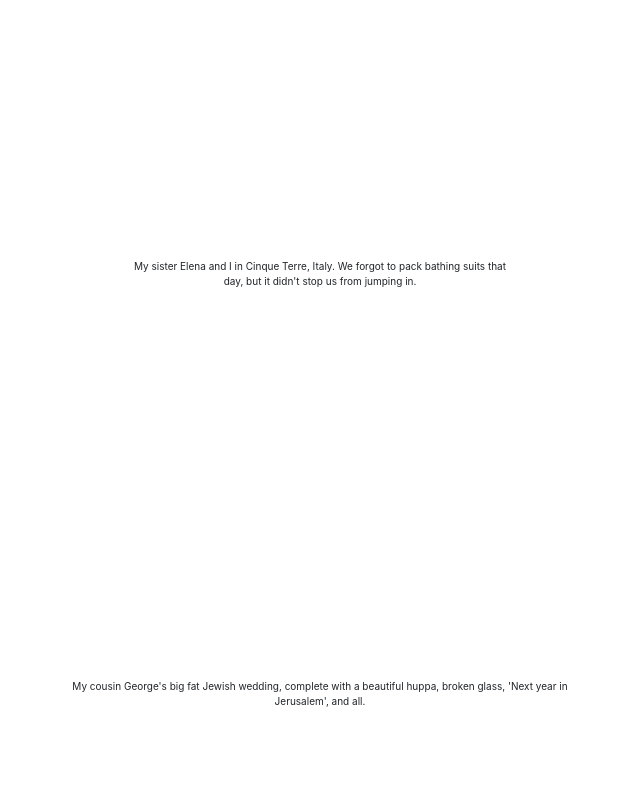
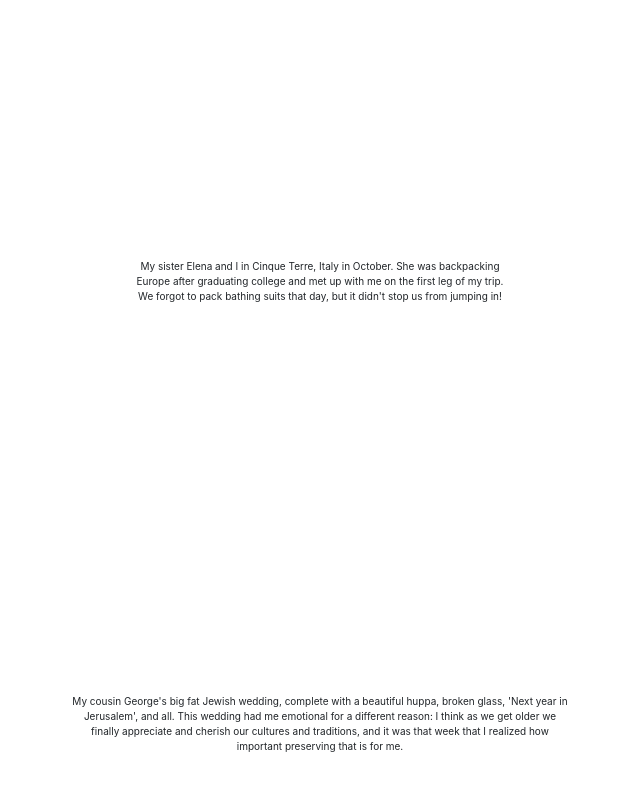
Before and after one commit to dalkat/dalkat.github.io, a Jekyll site: the page built from update-1.md, in a window 1280 px wide and 900 px high, scrolled down 5830 px. Shown: the top 791 px of the window, without its empty margins (0-640 px from the left). Built offline with Jekyll 4.4.1, drawn with Linux system fonts in a browser that asks for light colours; nearby versions of some CDN libraries; some web fonts are replaced; library files that are not in the unit come from our copies.

Commit message:
update content

```diff
--- a/_data/blog.yml
+++ b/_data/blog.yml
@@ -4,10 +4,10 @@ feb19:
     caption: Joe and I's first anniversary in October! The gluttons we are, we celebrated at a French baking class. Unbeknownst to us, these amateur bakers accidentally signed up for an advanced course...
     maxwidth: 380px
   - img: img/blog/2.jpg
-    caption: My sister Elena and I in Cinque Terre, Italy. We forgot to pack bathing suits that day, but it didn't stop us from jumping in.
+    caption: My sister Elena and I in Cinque Terre, Italy in October. She was backpacking Europe after graduating college and met up with me on the first leg of my trip. We forgot to pack bathing suits that day, but it didn't stop us from jumping in!
     maxwidth: 380px
   - img: img/blog/3.jpg
-    caption: My cousin George's big fat Jewish wedding, complete with a beautiful huppa, broken glass, 'Next year in Jerusalem', and all.
+    caption: My cousin George's big fat Jewish wedding, complete with a beautiful huppa, broken glass, 'Next year in Jerusalem', and all. This wedding had me emotional for a different reason&colon; I think as we get older we finally appreciate and cherish our cultures and traditions, and it was that week that I realized how important preserving that is for me.
     maxwidth: 500px
   - img: img/blog/4.jpg
     caption: In Bukharian culture, we wear a traditional robe called a 'jomah' on special occasions like weddings. They come in all styles, and here's me, Joe, and two of my three siblings (Elena and Eric) goofing around in them!
```
